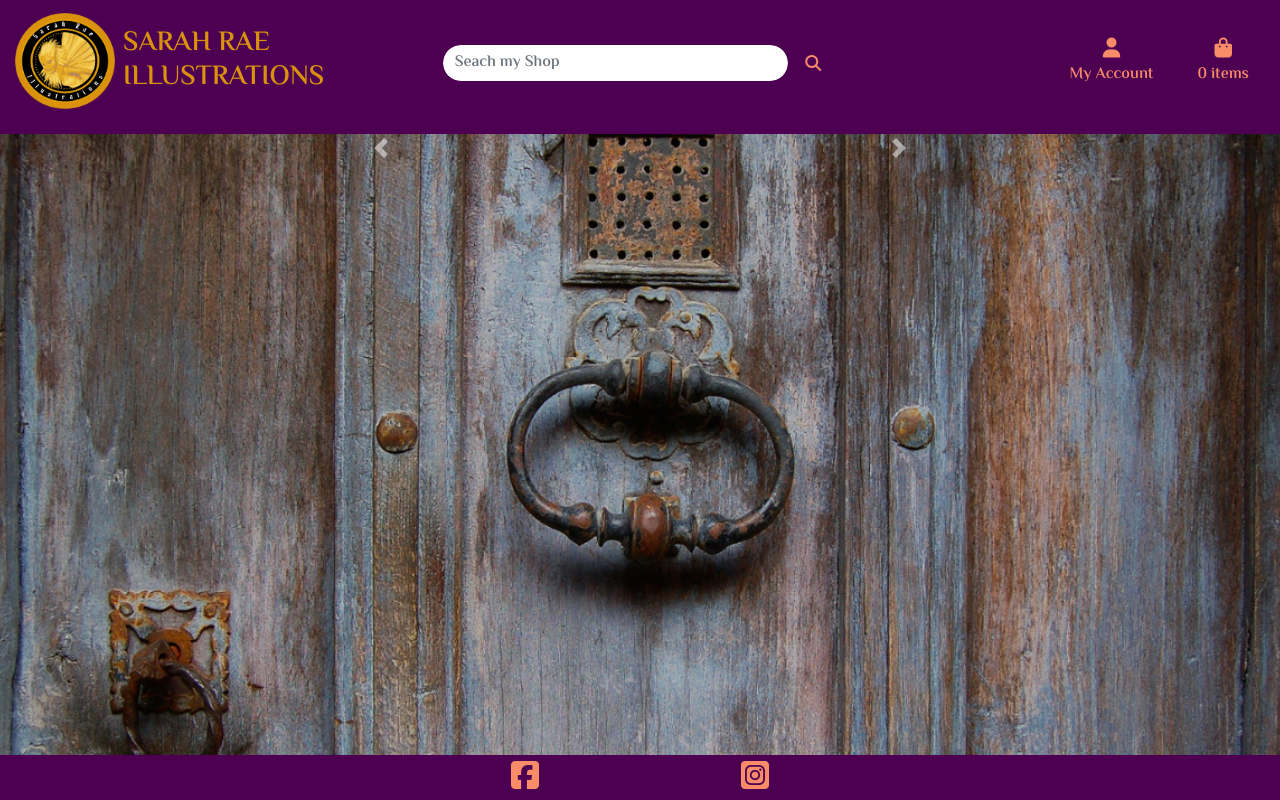
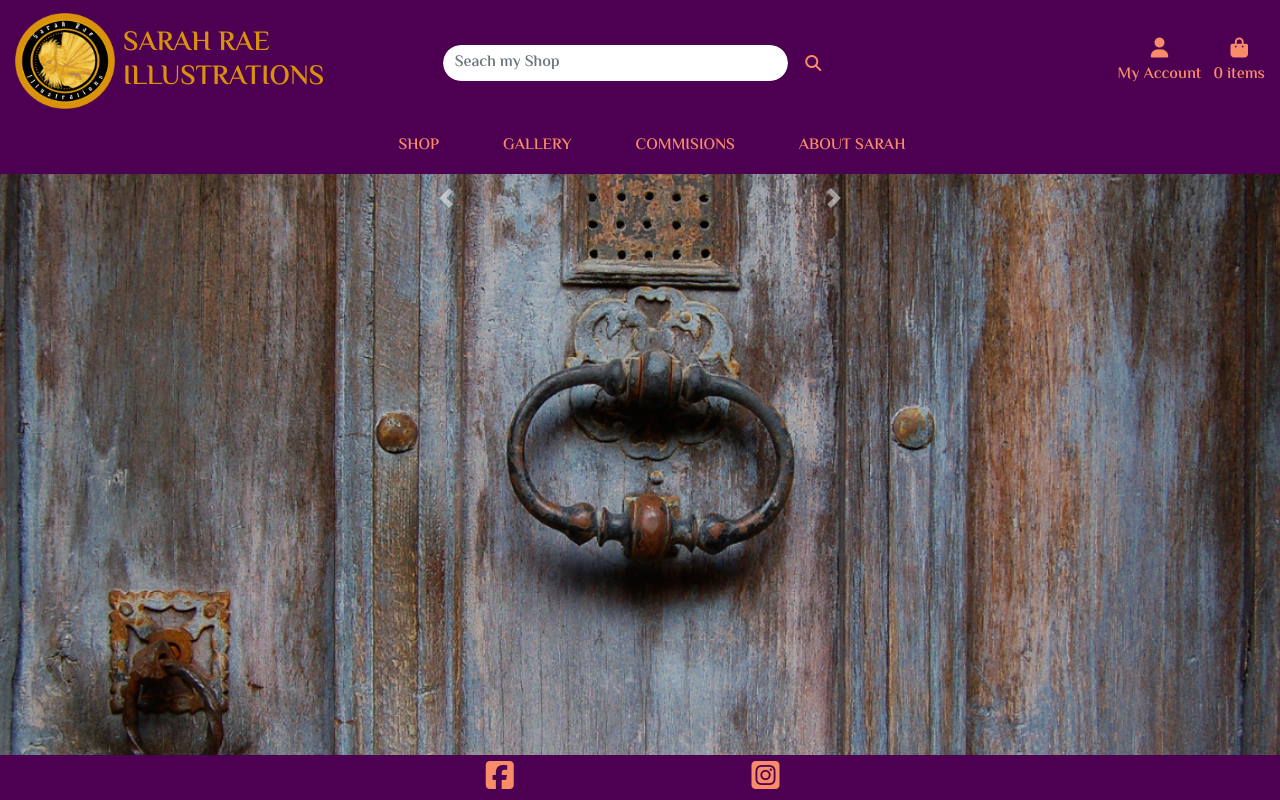
Before and after one commit to mikerae/sarah-rae-illustrations, a Django app: page / in a window 1280 px wide. Run offline with Django 3.2, Linux system fonts and the light colour scheme; the visitor is signed in with stand-in values (Sample User, id 1); data that the repository does not hold is empty; some libraries are stand-ins or nearby versions.

Commit message:
Add main-nav.html, mobile-top-header.html modified from Boutique Ado

```diff
--- a/home/templates/home/index.html
+++ b/home/templates/home/index.html
@@ -17,7 +17,7 @@
             <div id="home-logo" class="mt-5">
                 <img id="home-logo-img" src="/media/logo.png" class="img-fluid" alt="Sarah Rae Illustrations Logo">
             </div>
-            <div id="homeCarousel" class="carousel slide mt-5" data-ride="carousel">
+            <div id="homeCarousel" class="carousel slide mt-5 mx-auto" data-ride="carousel">
                 <ol class="carousel-indicators">
                     {% for ca in carousel_artworks %}
                     <li data-target="#homeCarousel" data-slide-to="ca.counter0" {% if forloop.first %}class="active"
@@ -27,7 +27,7 @@
                 <div class="carousel-inner">
                     {% for ca in carousel_artworks %}
                     <div class="carousel-item {% if forloop.first %}active{% endif %}">
-                        <img class="d-block carousel-image my-4" src="{{ ca.image.url }}" alt="{{ ca.image_alt}}">
+                        <img class="d-block w-100 carousel-image my-4" src="{{ ca.image.url }}" alt="{{ ca.image_alt}}">
                     </div>
                     {% endfor %}
                 </div>
--- a/static/css/base.css
+++ b/static/css/base.css
@@ -6,12 +6,10 @@ body {
     background: url('/media/homepage_background.png') no-repeat center center fixed;
     background-size: cover;
     font-family: 'El Messiri', sans-serif;
-    height: calc(100vh - 100px);
+    height: calc(100vh - 150px);
 }
 
-#top-nav,
-#bottom-nav,
-#footer {
+.bg-sri {
     background-color: rgb(77, 0, 82);
 }
 
@@ -45,7 +43,7 @@ body {
 }
 
 #homeCarousel {
-    width: 100%;
+    width: 75%;
 }
 
 .carousel-image {
@@ -58,20 +56,17 @@ body {
     height: 45px;
 }
 
-.btn-sri {
-    background: rgb(214, 198, 171);
-    color: rgb(128, 109, 8);
+.text-sri {
+    color: rgb(248, 139, 104);
 }
 
-.nav-menu {
+.nav-menu,
+.btn-sri,
+.nav-link {
     background: rgb(77, 0, 82);
     color: rgb(248, 139, 104);
 }
 
-.nav-link {
-    background: rgb(77, 0, 82);
-    color: rgb(248, 139, 104);
-}
 
 .btn-sri:hover,
 .btn-sri:active,
@@ -84,10 +79,6 @@ body {
 .nav-link:active {
     background: rgb(248, 139, 104);
     color: rgb(77, 0, 82);
-}
-
-.text-sri {
-    color: rgb(218, 145, 12) !important;
 }
 
 .border-sri {
@@ -128,7 +119,7 @@ body {
     }
 
     .header-container {
-        padding-top: 100px;
+        padding-top: 150px;
     }
 }
 
--- a/templates/base.html
+++ b/templates/base.html
@@ -43,7 +43,7 @@
     <body>
 
         <header class="container-fluid fixed-top">
-            <div id="top-nav" class="row pt-lg-2 d-none d-lg-flex">
+            <div id="top-nav" class="row bg-sri pt-lg-2 d-none d-lg-flex">
                 <div class="col-lg-4 my-auto py-1 py-lg-0 text-center text-lg-left">
                     <a href="{% url 'home' %}" class="navbar-brand main-logo-link">
                         <div class="d-flex flex-row">
@@ -61,7 +61,7 @@
                             <input class="form-control border border-sri rounded-pill" type="text" name="q"
                                 placeholder="Seach my Shop">
                             <div class="input-group-append">
-                                <button class="form-control btn btn-sri border border border-sri nav-menu rounded-0"
+                                <button class="form-control btn btn-sri border border-sri nav-menu rounded-0"
                                     type="submit">
                                     <span class="icon">
                                         <i class="fas fa-search"></i>
@@ -71,7 +71,7 @@
                         </div>
                     </form>
                 </div>
-                <div class="col-12 col-lg-4 my-auto py-1 py-lg-0">
+                <div class="col-12 col-lg-4 my-auto py-1 py-lg-0 navbar-nav nav-pills">
                     <ul class="list-inline list-unstyled text-center text-lg-right my-0">
                         <li class="list-inline-item dropdown">
                             <a class="nav-link" href="#" id="user-options" data-toggle="dropdown" aria-haspopup="true"
@@ -117,12 +117,14 @@
                     </ul>
                 </div>
             </div>
-            <div id="bottom-nav" class="row">
-                <nav class="navbar navbar-expand-lg navbar-light w-100">
+            <div id="bottom-nav" class="row bg-sri">
+                <nav class="navbar nav-pills navbar-expand-lg w-100">
                     <button class="navbar-toggler" type="button" data-toggle="collapse" data-target="main-nav"
                         aria-controls="main-nav">
                         <span class="navbar-toggler-icon"></span>
                     </button>
+                    {% include 'includes/mobile-top-header.html' %}
+                    {% include 'includes/main-nav.html' %}
                 </nav>
             </div>
         </header>
@@ -137,7 +139,7 @@
         {% block content %}
         {% endblock %}
 
-        <footer id="footer" class="container fixed-bottom footer-wrapper">
+        <footer id="footer" class="container bg-sri fixed-bottom footer-wrapper navbar-nav nav-pills">
             <div class="row h-100">
                 <div class="col"></div>
                 <div class="col-3 d-flex align-items-center justify-content-between">
--- a/templates/includes/main-nav.html
+++ b/templates/includes/main-nav.html
@@ -0,0 +1,27 @@
+<div class="collapse navbar-collapse" id="main-nav">
+    <ul class="navbar-nav w-auto mx-auto">
+        <li class="nav-item">
+            <a class="logo-font font-weight-bold nav-link taext-sri mr-5" href="#" id="all-shop-items-link">
+                Shop
+            </a>
+        </li>
+
+        <li class="nav-item">
+            <a class="logo-font font-weight-bold nav-link text-sri mr-5" href="#" id="Gallery-link">
+                Gallery
+            </a>
+        </li>
+
+        <li class="nav-item">
+            <a class="logo-font font-weight-bold nav-link text-sri mr-5" href="#" id="commissions-link">
+                Commisions
+            </a>
+        </li>
+
+        <li class="nav-item">
+            <a class="logo-font font-weight-bold nav-link text-sri" href="#" id="about-sarah=link">
+                About Sarah
+            </a>
+        </li>
+    </ul>
+</div>
--- a/templates/includes/mobile-top-header.html
+++ b/templates/includes/mobile-top-header.html
@@ -0,0 +1,66 @@
+<li class="list-inline-item">
+    <a class="text-sri nav-link d-block d-lg-none" href="#" id="mobile-search" data-toggle="dropdown"
+        aria-haspopup="true" aria-expanded="false">
+        <div class="text-center">
+            <div><i class="fas fa-search fa-lg"></i></div>
+            <p class="my-0">Search</p>
+        </div>
+    </a>
+    <div class="dropdown-menu bg-sri border-0 w-100 p-3 rounded-0 my-0" aria-labelledby="mobile-search">
+        <form class="form" method="GET" action="">
+            <div class="input-group w-100">
+                <input class="form-control border border-sri rounded-pill" type="text" name="q"
+                    placeholder="Search my Shop">
+                <div class="input-group-append">
+                    <button class="form-control form-control btn btn-sri border border-sri rounded-0" type="submit">
+                        <span class="icon">
+                            <i class="fas fa-search"></i>
+                        </span>
+                    </button>
+                </div>
+            </div>
+        </form>
+    </div>
+</li>
+<li class="list-inline-item dropdown">
+    <a class="text-sri nav-link d-block d-lg-none" href="#" id="user-options" data-toggle="dropdown"
+        aria-haspopup="true" aria-expanded="false">
+        <div class="text-center">
+            <div><i class="fas fa-user fa-lg"></i></div>
+            <p class="my-0">My Account</p>
+        </div>
+    </a>
+    <div class="dropdown-menu border-0 py-0" aria-labelledby="user-options">
+        {% if request.user.is_authenticated %}
+        {% if request.user.is_superuser %}
+        <a href="#" class="nav-link dropdowm-item">Product Management</a>
+        <a href="#" class="nav-link dropdowm-item">Gallery Management</a>
+        <a href="/admin/" class="nav-link dropdowm-item">Site Administration</a>
+        {% endif %}
+        <a href="#" class="nav-link dropdowm-item">My Profile</a>
+        <a href="{% url 'account_logout' %}" class="nav-link dropdowm-item">Logout</a>
+        {% else %}
+        <a href="{% url 'account_signup' %}" class="nav-link dropdowm-item">Register</a>
+        <a href="{% url 'account_login' %}" class="nav-link dropdowm-item">Login</a>
+        {% endif %}
+    </div>
+</li>
+<li class="list-inline-item">
+    <a class="{% if grand_total %}text-primary font-weight-bold{% else %}text-sri{% endif %} nav-link d-block d-lg-none"
+        href="">
+        <div class="text-center">
+            <div><i class="fas fa-shopping-bag fa-lg"></i></div>
+            <p class="my-0">
+                {% if items_total %}
+                {% if items_total == 1 %}
+                {{ items_total }} item
+                    {% else  %}
+                {{ items_total }} items
+                    {% endif %}
+                {% else %}
+                0 items
+                {% endif %}
+            </p>
+        </div>
+    </a>
+</li>
```
